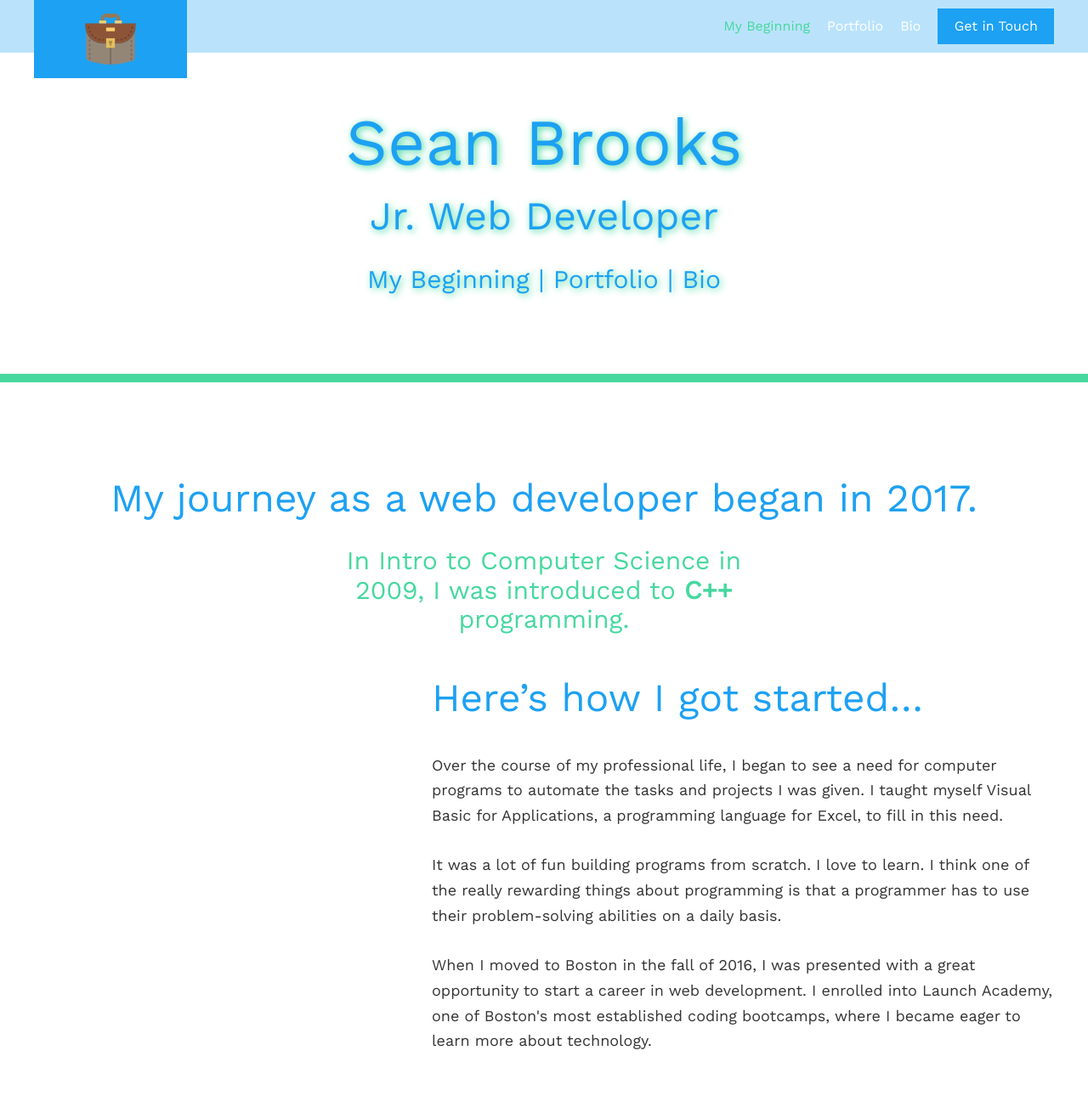
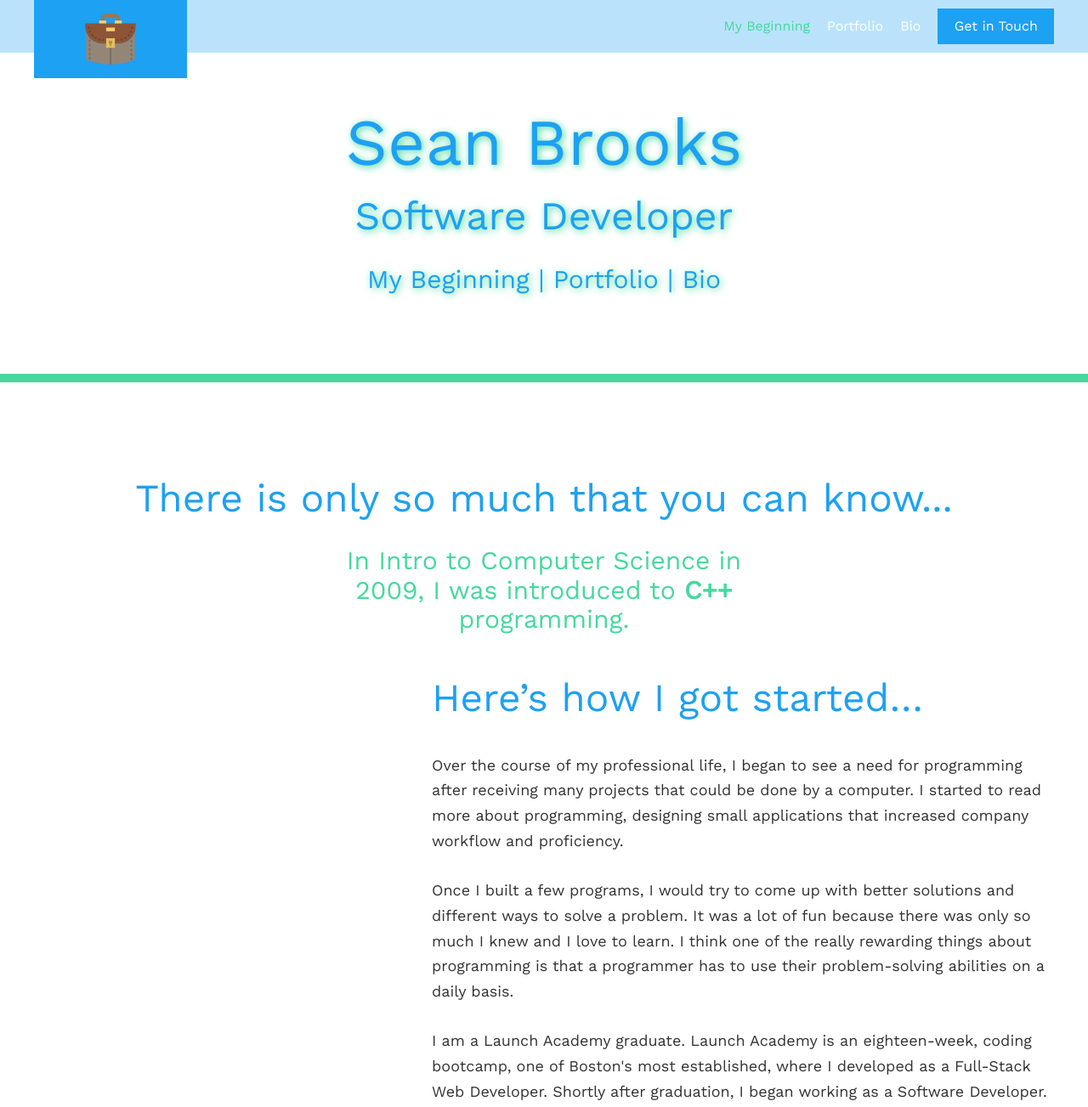
Before and after one commit to seanwbrooks/portfolio, a website: page app/index.html in a window 1280 px wide. Shown: the top 1303 px of the page at 85% size. Drawn offline with nearby package versions, Linux system fonts and the light colour scheme; files whose address does not match are found by name.

Commit message:
Update mainpage

```diff
--- a/app/index.html
+++ b/app/index.html
@@ -51,7 +51,7 @@
     <div class="large-hero__text-content">
       <div class="wrapper">
         <h1 class="large-hero__title">Sean Brooks</h1>
-        <h2 class="large-hero__subtitle">Jr. Web Developer</h2>
+        <h2 class="large-hero__subtitle">Software Developer</h2>
         <p class="large-hero__description">My Beginning | Portfolio | Bio</p>
       </div>
     </div>
@@ -59,7 +59,7 @@
 
   <div id="my-beginning" class="page-section" data-matching-link="#my-beginning-link">
     <div class="wrapper">
-      <h2 class="headline headline--centered headline--light headline--b-margin-small">My journey as a web developer began in 2017.</h2>
+      <h2 class="headline headline--centered headline--light headline--b-margin-small">There is only so much that you can know...</h2>
       <h3 class="headline headline--centered headline--green headline--small headline--narrow headline--light headline--b-margin-large">In Intro to Computer Science in 2009, I was introduced to <strong>C++</strong> programming.</h3>
 
       <div class="row row--gutters">
@@ -69,9 +69,10 @@
         <div class="row__medium-8 row__medium-8--smaller">
           <div class="generic-content-container">
             <h2 class="headline headline--no-t-margin">Here&rsquo;s how I got started&hellip;</h2>
-            <p>Over the course of my professional life, I began to see a need for computer programs to automate the tasks and projects I was given.  I taught myself Visual Basic for Applications, a programming language for Excel, to fill in this need.</p>
-            <p>It was a lot of <strong>fun</strong> building programs from scratch. I love to learn.  I think one of the really rewarding things about programming is that a programmer has to use their problem-solving abilities on a daily basis.</p>
-            <p>When I moved to Boston in the fall of 2016, I was presented with a great opportunity to start a career in web development. I enrolled into Launch Academy, one of Boston's most established coding bootcamps, where I became eager to learn more about technology.</p>
+            <p>Over the course of my professional life, I began to see a need for programming after receiving many projects that could be done by a computer. I started to read more about programming, designing small applications that increased company workflow and proficiency.</p>
+            <p>Once I built a few programs, I would try to come up with better solutions and different ways to solve a problem. It was a lot of <strong>fun</strong> because there was only so much I knew and I love to learn.
+              I think one of the really rewarding things about programming is that a programmer has to use their problem-solving abilities on a daily basis.</p>
+            <p>I am a Launch Academy graduate. Launch Academy is an eighteen-week, coding bootcamp, one of Boston's most established, where I developed as a Full-Stack Web Developer. Shortly after graduation, I began working as a Software Developer.</p>
           </div>
         </div>
       </div>
@@ -91,6 +92,7 @@
             <h3 class="portfolio-item__title">Twikr</h3>
             <p>I wanted to help people make better investment decisions.
               Twikr is a React-on-Rails application for financial enthusiasts.
+              Click the icon to check it out!
             </p>
           </div>
         </div>
@@ -122,7 +124,8 @@
             </div>
             <h3 class="bio__title">Sean Brooks</h3>
             <h4 class="bio__subtitle">Designer</h3>
-            <p>&ldquo;We are a product of our environments. The landscapes shape us. I designed a clean site to showcase the work of others. In the morning, I drink coffee from a tin can. I paint. Then I go outside. To see the day. My motto: Why not?&rdquo;</p>
+            <p>&ldquo;We are a product of our environments. The landscapes shape us. I designed a clean site to showcase the work of others. In the morning, I drink coffee from a tin can. I paint. Then I go outside. To see the day. My motto: Why not? When you see your own limits, it is only you who can see them.
+              I see someone who is capable of the sublime, anything.&rdquo;</p>
           </div>
         </div>
         <div class="row__large-4">
@@ -142,7 +145,7 @@
             </div>
             <h3 class="bio__title">Sean Brooks</h3>
             <h4 class="bio__subtitle">Appalachian Trail Thru Hiker</h3>
-            <p>&ldquo;In April 2015, I quit my job, sold my car, and decided to hike thru hike the Appalachian Trail, from Springer Mountain, Georgia to Mt. Katahdin, Maine. It took me four months and three weeks to hike 2,200 miles. I went through many physical and mental challenges during my journey. Some of the most valuable lessons I learned was believing in people and staying focused on what's in my control.&rdquo;</p>
+            <p>&ldquo;In April 2015, I thru hiked the 2,200 mile Appalachian Trail, from Springer Mountain, Georgia to Mt. Katahdin, Maine. It took me four months and three weeks. I went through many physical and mental challenges during my journey. Some of the most valuable lessons I learned was believing in people and staying focused on what's in my control.&rdquo;</p>
           </div>
         </div>
       </div>
```
Also changed, not shown: docs/index.html (+10 -7 lines).
